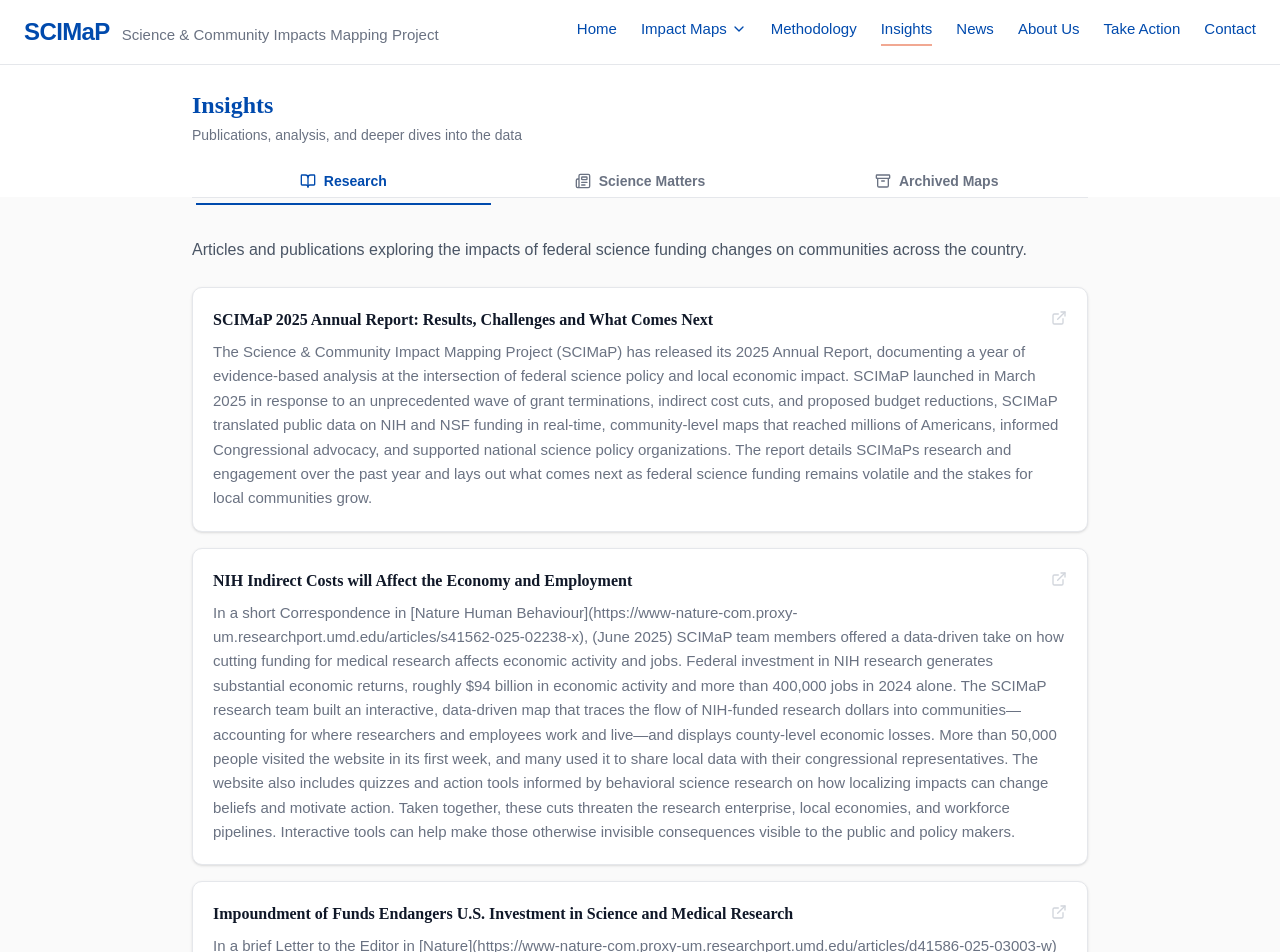
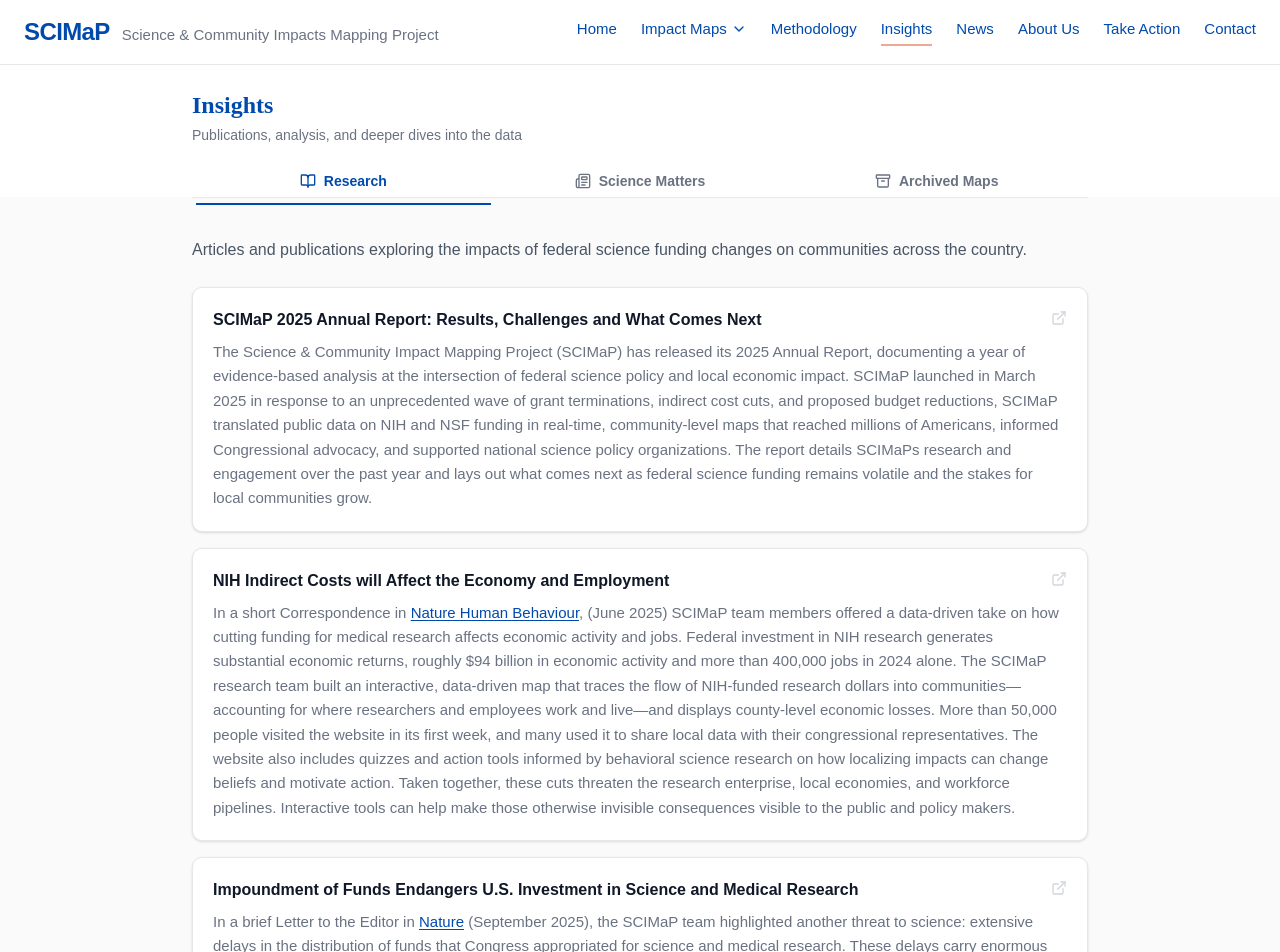
Before and after one commit to clvcooke/scimap, a React (Vite) app: page /insights in a window 1280 px wide. Shown: the top 952 px of the page. Built offline with nearby package versions, Linux system fonts and the light colour scheme.

Commit message:
Misc. visual improvmeents

```diff
--- a/src/components/InlineMarkdown.tsx
+++ b/src/components/InlineMarkdown.tsx
@@ -9,6 +9,16 @@
     <Markdown
       components={{
         p: ({ children: c }) => <>{c}</>,
+        a: ({ href, children: c }) => (
+          <a
+            href={href}
+            target="_blank"
+            rel="noopener noreferrer"
+            className="text-brand-blue underline underline-offset-2 hover:text-brand-blue-light"
+          >
+            {c}
+          </a>
+        ),
       }}
     >
       {children}
--- a/src/components/ShareMenu.tsx
+++ b/src/components/ShareMenu.tsx
@@ -7,10 +7,14 @@
 /** Reusable share button + dropdown. Renders a share icon that opens a menu
  *  with native share (on mobile), copy-link, and social sharing options.
  *  Designed to sit alongside MapControls or anywhere on the page.
+ *  @param className
+ *  @param className
  *  @param dropUp — opens the menu above the button instead of below.
  *  @param shareUrl — override the URL to share (defaults to current page URL).
+ * @param variant
+ * @param variant
  *  @param shareTitle — override the share title (defaults to current page title). */
-export default function ShareMenu({ className, dropUp, shareUrl, shareTitle }: { className?: string; dropUp?: boolean; shareUrl?: string; shareTitle?: string }) {
+export default function ShareMenu({ className, dropUp, shareUrl, shareTitle, variant = 'icon' }: { className?: string; dropUp?: boolean; shareUrl?: string; shareTitle?: string; variant?: 'icon' | 'full' }) {
   const [open, setOpen] = useState(false)
   const [copied, setCopied] = useState(false)
   const [pos, setPos] = useState<{ up: boolean; alignRight: boolean }>({ up: false, alignRight: true })
@@ -109,11 +113,12 @@
             return !o
           })
         }}
-        className={`${btnBase} rounded-lg`}
+        className={variant === 'full' ? `${btnBase} rounded-lg gap-2 px-4 !w-auto` : `${btnBase} rounded-lg`}
         aria-label="Share"
         aria-expanded={open}
       >
         <Share2 className="size-4" />
+        {variant === 'full' && <span className="text-sm font-medium">Share</span>}
       </button>
 
       {open && (
--- a/src/lib/content.ts
+++ b/src/lib/content.ts
@@ -116,6 +116,7 @@
   url: string
   order: number
   blurb: string
+  date?: string
 }
 
 const articleFiles = import.meta.glob<string>('/content/articles/*.md', {
@@ -133,6 +134,7 @@
         url: attrs.url ?? '#',
         order: Number(attrs.order) || 99,
         blurb: body,
+        date: attrs.date ?? undefined,
       }
     })
     .sort((a, b) => a.order - b.order)
--- a/src/routes/index.tsx
+++ b/src/routes/index.tsx
@@ -66,7 +66,7 @@
               {a.hero_subheading}
             </p>
             <p className="max-w-2xl text-lg leading-relaxed text-gray-200 md:text-xl">
-              {a.hero_subtitle}
+              <InlineMarkdown>{a.hero_subtitle}</InlineMarkdown>
             </p>
             <div className="flex flex-col gap-4 pt-4 sm:flex-row">
               <Link
--- a/src/routes/insights.tsx
+++ b/src/routes/insights.tsx
@@ -2,6 +2,7 @@
 import { createFileRoute } from '@tanstack/react-router'
 import { BookOpen, ExternalLink, Newspaper, Archive, ChevronDown } from 'lucide-react'
 import MapAttribution from '@/components/MapAttribution'
+import { InlineMarkdown } from '@/components/InlineMarkdown'
 import {
   Tabs,
   TabsList,
@@ -104,23 +105,37 @@
 
               <div className="space-y-4">
                 {ARTICLES.map((article) => (
-                  <a
+                  <div
                     key={article.title}
-                    href={article.url}
-                    target="_blank"
-                    rel="noopener noreferrer"
-                    className="group block rounded-lg border border-gray-200 bg-white p-5 shadow-sm transition-all hover:border-brand-blue/30 hover:shadow-md"
+                    className="rounded-lg border border-gray-200 bg-white p-5 shadow-sm"
                   >
                     <div className="flex items-start justify-between gap-3">
-                      <h3 className="font-semibold text-gray-900 group-hover:text-brand-blue">
+                      <a
+                        href={article.url}
+                        target="_blank"
+                        rel="noopener noreferrer"
+                        className="font-semibold text-gray-900 hover:text-brand-blue"
+                      >
                         {article.title}
-                      </h3>
-                      <ExternalLink className="mt-0.5 h-4 w-4 shrink-0 text-gray-300 transition-colors group-hover:text-brand-blue" />
+                      </a>
+                      <a
+                        href={article.url}
+                        target="_blank"
+                        rel="noopener noreferrer"
+                        className="mt-0.5 shrink-0"
+                      >
+                        <ExternalLink className="h-4 w-4 text-gray-300 transition-colors hover:text-brand-blue" />
+                      </a>
                     </div>
+                    {article.date && (
+                      <p className="mt-1 text-sm text-gray-400">
+                        {new Date(article.date).toLocaleDateString('en-US', { year: 'numeric', month: 'long', day: 'numeric' })}
+                      </p>
+                    )}
                     <p className="mt-2 text-[15px] leading-relaxed text-gray-500">
-                      {article.blurb}
+                      <InlineMarkdown>{article.blurb}</InlineMarkdown>
                     </p>
-                  </a>
+                  </div>
                 ))}
               </div>
             </div>
--- a/src/routes/news.tsx
+++ b/src/routes/news.tsx
@@ -65,13 +65,13 @@
                     href={item.url}
                     target="_blank"
                     rel="noopener noreferrer"
-                    className="group block overflow-hidden rounded-lg border border-gray-200 bg-white shadow-sm transition-all hover:border-brand-blue/30 hover:shadow-md"
+                     className="group flex overflow-hidden rounded-lg border border-gray-200 bg-white shadow-sm transition-all hover:border-brand-blue/30 hover:shadow-md"
                   >
                     {item.image && (
                       <img
                         src={item.image}
                         alt=""
-                        className="h-48 w-full object-cover"
+                        className="hidden w-36 shrink-0 bg-white object-contain p-2 sm:block"
                       />
                     )}
                     <div className="p-5">
@@ -112,13 +112,13 @@
                     href={pr.url}
                     target="_blank"
                     rel="noopener noreferrer"
-                    className="group block overflow-hidden rounded-lg border border-gray-200 bg-white shadow-sm transition-all hover:border-brand-blue/30 hover:shadow-md"
+                    className="group flex overflow-hidden rounded-lg border border-gray-200 bg-white shadow-sm transition-all hover:border-brand-blue/30 hover:shadow-md"
                   >
                     {pr.image && (
                       <img
                         src={pr.image}
                         alt=""
-                        className="h-48 w-full object-cover"
+                        className="hidden w-36 shrink-0 bg-white object-contain p-2 sm:block"
                       />
                     )}
                     <div className="p-5">
--- a/src/routes/take-action.tsx
+++ b/src/routes/take-action.tsx
@@ -119,7 +119,7 @@
           <p className="text-lg leading-relaxed text-gray-700">
             <InlineMarkdown>{a.share_intro}</InlineMarkdown>
           </p>
-          <ShareMenu className="inline-flex" dropUp />
+          <ShareMenu className="inline-flex" dropUp variant="full" />
         </div>
         {a.organizations && (
           <ul className="mb-6 space-y-2">
```
